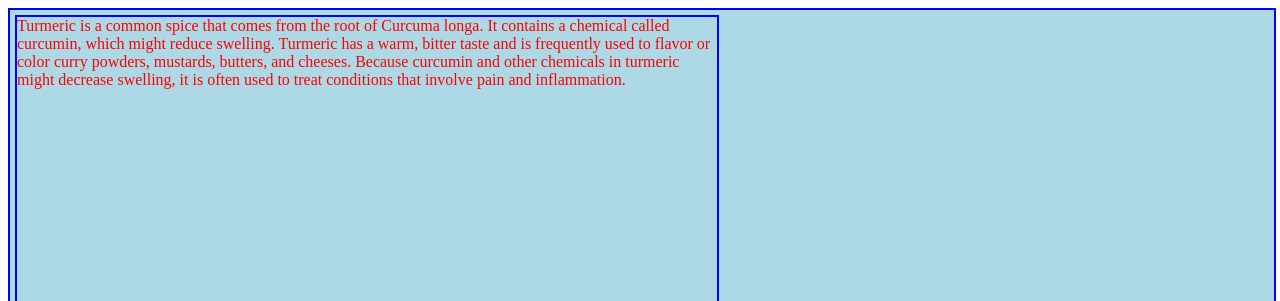
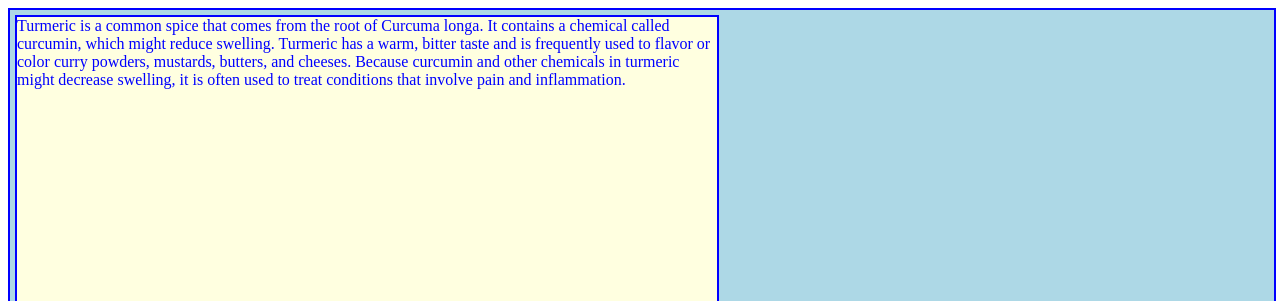
Before and after one commit to yogeshsuvagiya/demoblogproj, a Django app: page /index/ in a window 1280 px wide. Shown: the top 301 px of the page. Run offline with Django 4.2, Linux system fonts and the light colour scheme.

Commit message:
bg color change

```diff
--- a/blogapp/templates/index.html
+++ b/blogapp/templates/index.html
@@ -15,16 +15,16 @@
         width:700px;
         margin:5px;
         height:300px;
-        background:lightblue;
-        color:red;
+        background:lightyellow;
+        color:blue;
         border:2px solid blue;
         }
         .child2{
             width:300px;
             margin:5px;
             height:300px;
-            background:lightblue;
-            color:red;
+            background:pink;
+            color:blue;
             border:2px solid blue;
 
             }
```
